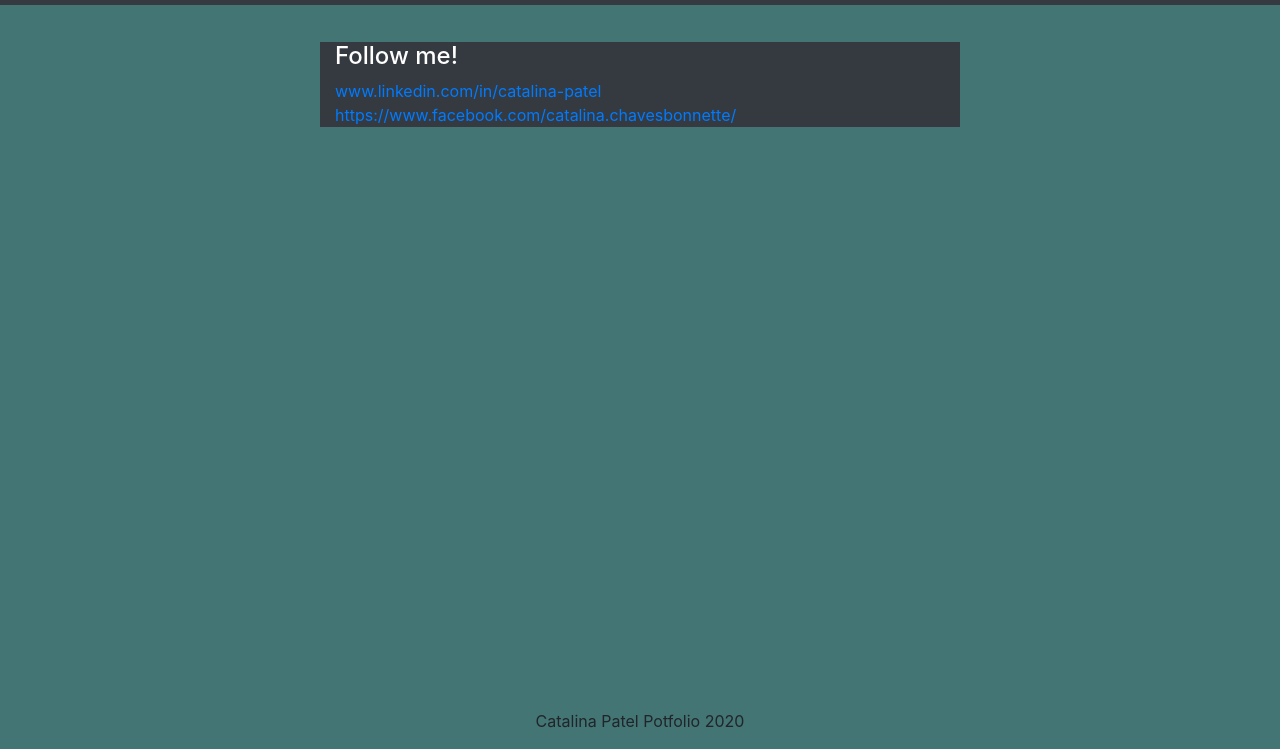
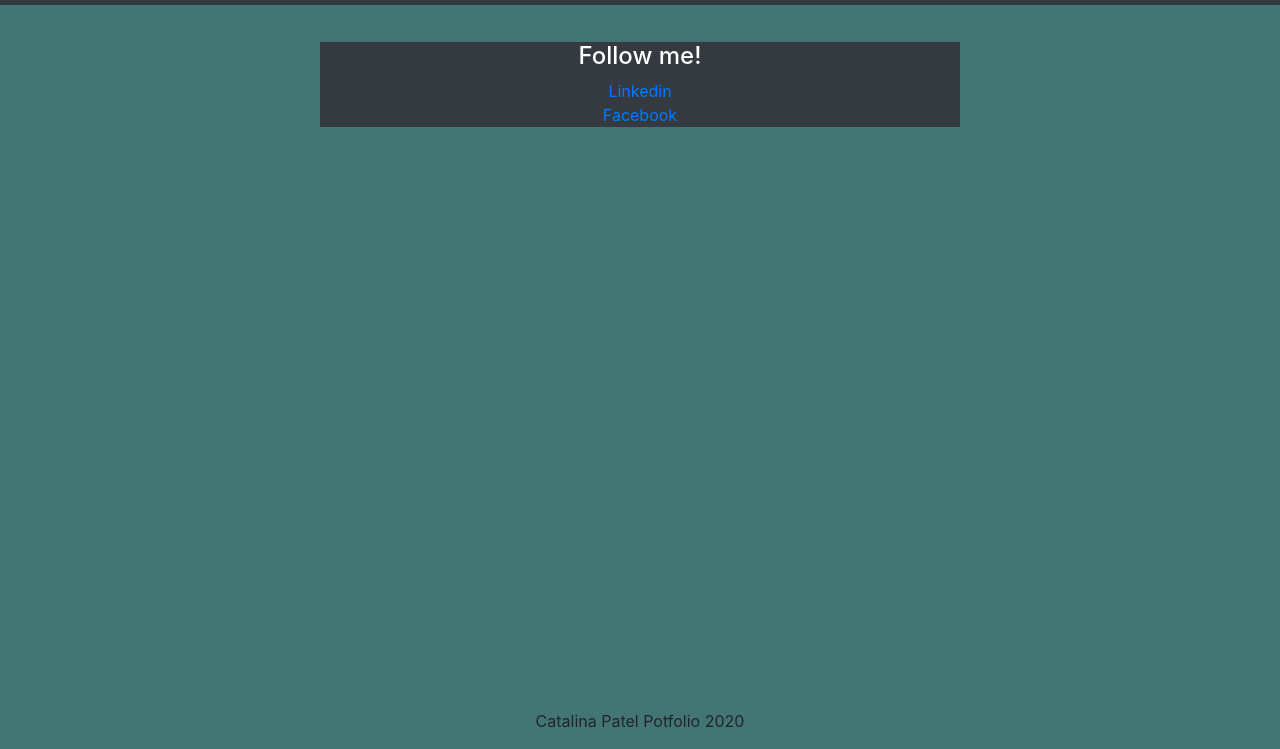
Before and after one commit to CatalinaPatel/Bootstrap, a plain HTML site: page contact.html in a window 1280 px wide. Shown: the part 51-800 px from the top of the page. Drawn offline with nearby package versions, Linux system fonts and the light colour scheme.

Commit message:
Fixed social medialinks

```diff
--- a/contact.html
+++ b/contact.html
@@ -37,11 +37,11 @@
 <!--Follow me-->
 <div class="container-fluid">
   <div class="row">
-      <div class="col-sm-12 col-md-8 col-lg-6 bg-dark text-white mx-auto mt-3 mb-3">
+      <div class="col-sm-12 col-md-8 col-lg-6 bg-dark text-white text-center mx-auto mt-3 mb-3">
           <h4>Follow me!</h4>
-          <a href="url">www.linkedin.com/in/catalina-patel</a>
+          <a href="https://www.linkedin.com/in/catalina-patel">Linkedin</a>
           <br>
-          <a href="url">https://www.facebook.com/catalina.chavesbonnette/</a>
+          <a href="https://www.facebook.com/catalina.chavesbonnette">Facebook</a>
       </div>
   </div>
 
```
